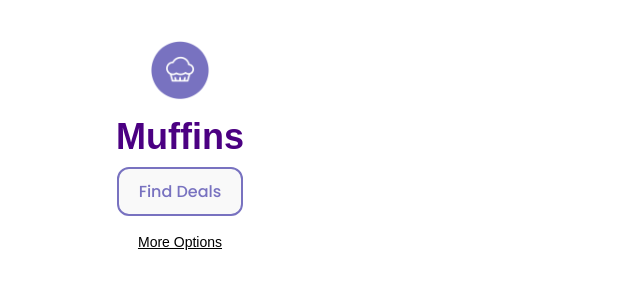
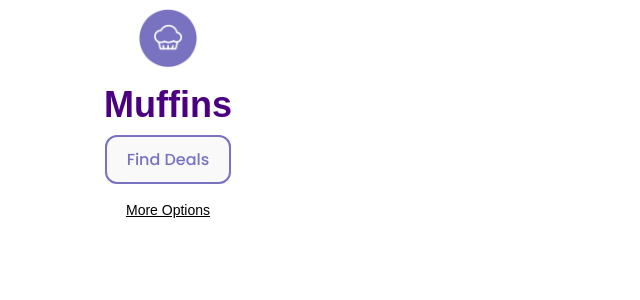
Before and after one commit to manula2004/muffin-extension, a React (Vite) app: page / in a window 1280 px wide. Shown: the top 300 px of the page, without its empty margins (0-640 px from the left). Built offline with nearby package versions, Linux system fonts and the light colour scheme; a web font is replaced by a local one.

Commit message:
tidied things up

```diff
--- a/src/components/loader.css
+++ b/src/components/loader.css
@@ -2,7 +2,6 @@
   position: relative;
   width: 100px;
   height: 280px;
-  margin: 20px auto;
 }
 
 .waves {
@@ -11,21 +10,21 @@
   left: 50%;
   transform: translateX(-50%);
   display: flex;
-  gap: 20px;
-  width: calc(13.6px * 3 + 20px * 2);
+  gap: 16px;
+  width: calc(11.6px * 3 + 16px * 2);
   height: 220px;
   z-index: 2;
   pointer-events: none;
 }
 
 .wave {
-  width: 13.6px;
+  width: 11.6px;
   height: 220px;
 }
 
 .wave path {
   stroke: #ffffff;
-  stroke-width: 13.6px;
+  stroke-width: 11.6px;
   stroke-linecap: round;
   fill: none;
   stroke-dasharray: 90;
--- a/src/style.css
+++ b/src/style.css
@@ -1,8 +1,8 @@
 :root {
   line-height: 1.5;
   font-weight: 400;
-  color: #51ff00;
-  background-color: #ffffff;
+  color: #2b2b2b;
+  background-color: rgba(0, 255, 255, 0);
   font-synthesis: none;
   text-rendering: optimizeLegibility;
   -webkit-font-smoothing: antialiased;
@@ -10,9 +10,8 @@
 }
 
 html, body, #root {
-  border-radius: 20px;
   overflow: hidden;
-  background: white;
+  background: rgb#ff0404;
 }
 
 .loading-state {
@@ -54,38 +53,28 @@ html, body, #root {
 }
 
 html {
-  border-radius: 20px;
   overflow: hidden;
 }
 
 body {
-  margin: 0;
   min-width: 320px;
-  background-color: #ffffff;
-  color: #213547;
-  border-radius: 20px;
   overflow: hidden;
 }
 
 #root.app-container {
   width: 320px;
-  padding: 20px;
   font-family: 'Poppins', sans-serif;
-  border-radius: 20px !important;
   overflow: hidden !important;
 }
 
 .card {
   background: #fff;
-  padding: 20px;
-  border-radius: 20px;
   text-align: center;
 }
 
 .popup-container {
-  border-radius: 20px;
   overflow: hidden;
-  background: white;
+  background: rgb(255, 12, 12);
 }
 
 
@@ -126,7 +115,7 @@ body {
   cursor: pointer;
 }
 .options-hover {
-  color: #7872c0;
+  color: #ff0000;
 }
 
 a {
```
